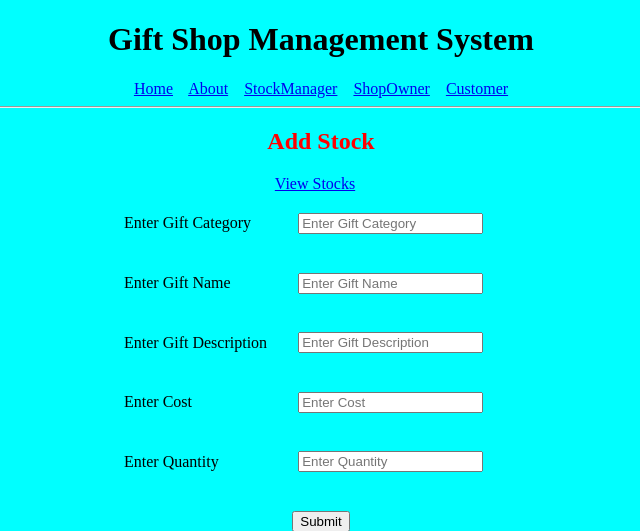
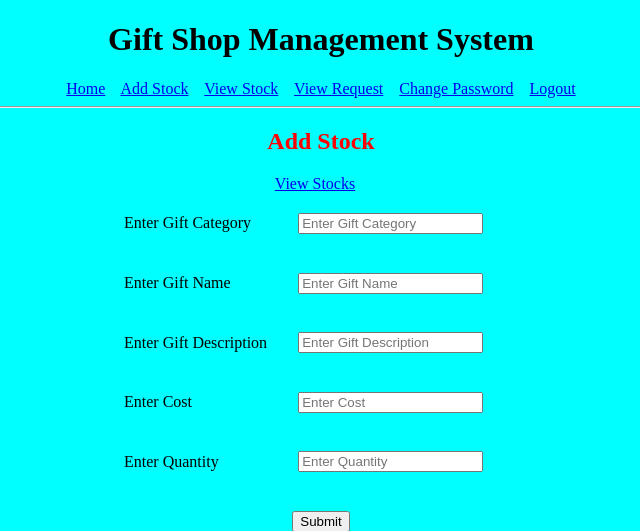
Before and after one commit to yeshwanth4949/giftShopManagementSystem, a Flask app: template MyProject/templates/addstock.html in a window 1280 px wide. Shown: the top 531 px of the page, without its empty margins (319-959 px from the left). Run offline with Flask 2, Linux system fonts and the light colour scheme; the template is opened without the code that fills it, so the values that code supplies are empty.

Commit message:
23032021-2

```diff
--- a/MyProject/templates/addstock.html
+++ b/MyProject/templates/addstock.html
@@ -19,10 +19,11 @@
 
 
 &nbsp;&nbsp;&nbsp;<a href="{{url_for('index')}}">Home</a>&nbsp;&nbsp;&nbsp;
-<a href="{{url_for('about')}}">About</a>&nbsp;&nbsp;&nbsp;
-<a href="{{url_for('stockmanager')}}">StockManager</a>&nbsp;&nbsp;&nbsp;
-<a href="{{url_for('shopowner')}}">ShopOwner</a>&nbsp;&nbsp;&nbsp;
-<a href="{{url_for('customer')}}">Customer</a>&nbsp;&nbsp;&nbsp;
+<a href="{{url_for('addstock')}}">Add Stock</a>&nbsp;&nbsp;&nbsp;
+<a href="{{url_for('viewstocks')}}">View Stock</a>&nbsp;&nbsp;&nbsp;
+<a href="{{url_for('viewrequests')}}">View Request</a>&nbsp;&nbsp;&nbsp;
+<a href="{{url_for('stockmanagerupdate')}}">Change Password</a>&nbsp;&nbsp;&nbsp;
+<a href="{{url_for('stockmanager')}}">Logout</a>&nbsp;&nbsp;&nbsp;
 	<hr>
 
 
--- a/MyProject/templates/viewstocks.html
+++ b/MyProject/templates/viewstocks.html
@@ -15,6 +15,12 @@ table {
 
 	<h1 align=center bgolor='red'>Stocks</h1>
 	<center>
+&nbsp;&nbsp;&nbsp;<a href="{{url_for('index')}}">Home</a>&nbsp;&nbsp;&nbsp;
+<a href="{{url_for('addstock')}}">Add Stock</a>&nbsp;&nbsp;&nbsp;
+<a href="{{url_for('viewstocks')}}">View Stock</a>&nbsp;&nbsp;&nbsp;
+<a href="{{url_for('viewrequests')}}">View Request</a>&nbsp;&nbsp;&nbsp;
+<a href="{{url_for('stockmanagerupdate')}}">Change Password</a>&nbsp;&nbsp;&nbsp;
+<a href="{{url_for('stockmanager')}}">Logout</a>&nbsp;&nbsp;&nbsp;
 
 <br>
 <br>
```
Also changed, not shown: MyProject/templates/viewrequests.html (+7 -1 lines).
